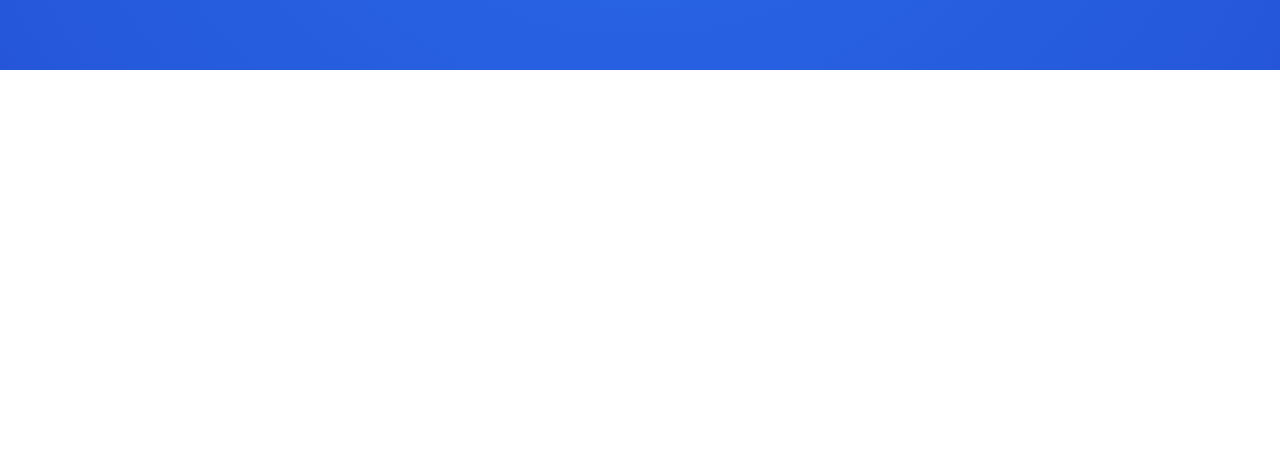
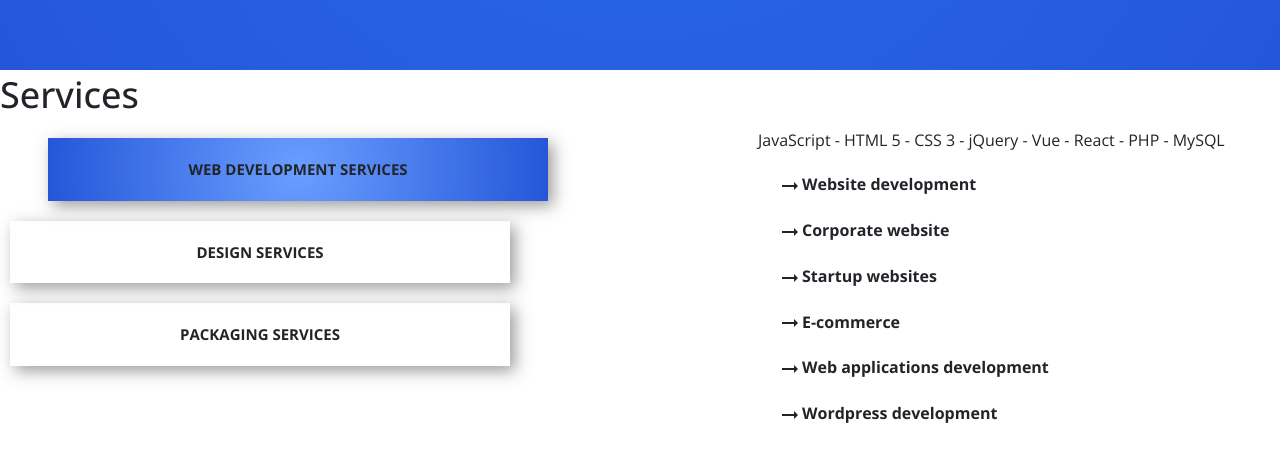
Before and after one commit to dakshtandel-9/zockFrondend, a React (Vite) app: page / in a window 1280 px wide. Shown: the part 730-1192 px from the top of the page. Before the commit the page ends 800 px from the top, so only its background shows below. Built offline with nearby package versions, Linux system fonts and the light colour scheme; a small style sheet from the web is missing.

Commit message:
4 commit-add-t

```diff
--- a/src/components/Navbar.jsx
+++ b/src/components/Navbar.jsx
@@ -22,10 +22,10 @@ function Navbar() {
                     </div>
                     <div className={`menu-list ${menuOpen ? 'show' : ''}`}>
                         <ul>
-                            <li><a href="/">Home</a></li>
-                            <li><a href="/services">Services</a></li>
-                            <li><a href="/about">About</a></li>
-                            <li><a href="/work">Our Work</a></li>
+                            <li><a href="#home">Home</a></li>
+                            <li><a href="#services">Services</a></li>
+                            <li><a href="#about">About</a></li>
+                            <li><a href="#work">Our Work</a></li>
                             <li><Button variant="contained">Contact</Button></li>
                         </ul>
                     </div>
@@ -36,10 +36,10 @@ function Navbar() {
                         <img src="https://test.sknd.in/wp-content/uploads/2024/10/OCK.png" alt="Logo" />
                     </div>
                     <div className="nav-link">
-                        <a href="/" className='ms-3 me-3'>Home</a>
-                        <a href="/services" className='ms-3 me-3'>Services</a>
-                        <a href="/about" className='ms-3 me-3'>About</a>
-                        <a href="/work" className='ms-3 me-3'>Our Work</a>
+                        <a href="#home" className='ms-3 me-3'>Home</a>
+                        <a href="#services" className='ms-3 me-3'>Services</a>
+                        <a href="#about" className='ms-3 me-3'>About</a>
+                        <a href="#work" className='ms-3 me-3'>Our Work</a>
                     </div>
                     <div className="contact-button">
                         <Button variant="outlined">Contact</Button>
--- a/src/pages/Home/HeroSection.jsx
+++ b/src/pages/Home/HeroSection.jsx
@@ -16,13 +16,13 @@ function HeroSection() {
     const isMobile = useMediaQuery({ maxWidth: 768 });
 
     return (
-        <div style={{ background: "radial-gradient(circle, #296ceb, #2556d9)", paddingTop: "100px", height: "100vh", textAlign: "center" }}>
+        <div id='home' style={{ background: "radial-gradient(circle, #296ceb, #2556d9)", paddingTop: "100px", height: "100vh", textAlign: "center" }}>
             <div className='hero-container'>
                 <div className='left-part'>
                     <img className='floating-img' src="https://test.sknd.in/wp-content/uploads/2024/10/logo-footer.png" alt="Logo" />
                 </div>
                 <div className='right-part'>
-                    {isMobile ? (<h1 style={{ color: "white" }}>
+                    {isMobile ? (<h1 style={{ color: "white", textAlign: "left" }}>
                         An Agency That Specialises In <br />
                         <TypingEffect phrases={phrases} />
                     </h1>) : (<h1 style={{ fontSize: "3rem", color: "white" }}>
--- a/src/pages/Home/Home.jsx
+++ b/src/pages/Home/Home.jsx
@@ -1,10 +1,12 @@
 import React from 'react';
 import HeroSection from './HeroSection';
+import Services from './Services';
 
 function Home() {
     return (
         <div>
             <HeroSection />
+            <Services />
         </div>
     );
 }
--- /dev/null
+++ b/src/pages/Home/Services.css
@@ -0,0 +1,42 @@
+.services-section {
+    height: 100vh;
+}
+
+.service-boxes div {
+    width: 500px;
+    margin: 10px;
+    padding: 20px;
+    font-weight: 700;
+    font-size: 15px;
+    box-shadow: 5px 5px 15px rgba(59, 59, 59, 0.5)
+}
+
+.service-boxes {
+    display: flex;
+    flex-direction: column;
+    text-align: center;
+}
+
+.service-boxes div {
+    transition: 1s ease;
+}
+
+.box-color {
+    background: radial-gradient(circle, #6a9eff, #2556d9);
+
+}
+
+
+.services-section-boxes {
+    display: flex;
+    gap: 200px;
+}
+
+.service-item div {
+    transition: margin 1s ease;
+    margin: 20px;
+}
+
+.service-item div:hover {
+    margin-left: 40px;
+}
--- /dev/null
+++ b/src/pages/Home/Services.jsx
@@ -0,0 +1,51 @@
+import React, { useState } from 'react';
+import './Services.css'
+import ArrowRightAltIcon from '@mui/icons-material/ArrowRightAlt';
+
+function Services() {
+
+    const [actService, setActService] = useState(1)
+    return (
+        <div className='services-section' id='services'>
+            <div>
+                <h1>Services</h1>
+            </div>
+            <div className='services-section-boxes'>
+                <div className='service-boxes' style={{ display: 'flex' }}>
+                    <div className={actService == 1 ? "box-color ms-5" : ""} onClick={() => {
+                        setActService(1)
+                    }}>WEB DEVELOPMENT SERVICES</div>
+                    <div className={actService == 2 ? "box-color ms-5" : ""} onClick={() => {
+                        setActService(2)
+                    }}>DESIGN SERVICES</div>
+                    <div className={actService == 3 ? "box-color ms-5" : ""} onClick={() => {
+                        setActService(3)
+                    }}>PACKAGING SERVICES</div>
+                </div>
+                <div>
+                    {actService == 1 ? (<div className='service-item'>
+                        <p>JavaScript - HTML 5 - CSS 3 - jQuery - Vue - React - PHP - MySQL</p>
+                        <div style={{ fontWeight: 700 }}><ArrowRightAltIcon />Website development</div>
+                        <div style={{ fontWeight: 700 }}><ArrowRightAltIcon />Corporate website</div>
+                        <div style={{ fontWeight: 700 }}><ArrowRightAltIcon />Startup websites</div>
+                        <div style={{ fontWeight: 700 }}><ArrowRightAltIcon />E-commerce</div>
+                        <div style={{ fontWeight: 700 }}><ArrowRightAltIcon />Web applications development</div>
+                        <div style={{ fontWeight: 700 }}><ArrowRightAltIcon />Wordpress development</div>
+                    </div>) : actService == 2 ? (
+                        (<div className='service-item'>
+                            <p>Photoshop - Illustrator - Sketch - Creative Suite - Axure - Adobe XD - Figma</p>
+                            <div style={{ fontWeight: 700 }}><ArrowRightAltIcon />Web design</div>
+                            <div style={{ fontWeight: 700 }}><ArrowRightAltIcon />Mobile App design</div>
+                            <div style={{ fontWeight: 700 }}><ArrowRightAltIcon />UX, UI design</div>
+                            <div style={{ fontWeight: 700 }}><ArrowRightAltIcon />Logo design</div>
+                            <div style={{ fontWeight: 700 }}><ArrowRightAltIcon />Brand design</div>
+                            <div style={{ fontWeight: 700 }}><ArrowRightAltIcon />Banner ad design</div>
+                        </div>)
+                    ) : (<div>Packaging </div>)}
+                </div>
+            </div>
+        </div>
+    );
+}
+
+export default Services;
```
